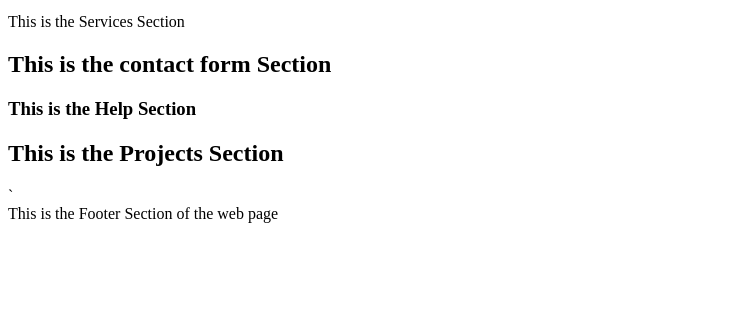
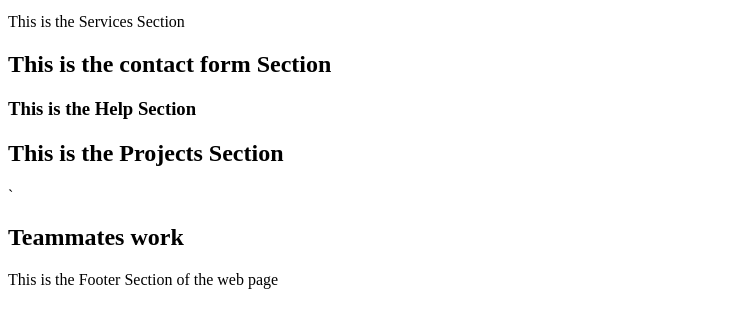
Before and after one commit to Sparky-gg/GitPractice, a plain HTML site: page index.htm in a window 1280 px wide. Shown: the part 101-428 px from the top of the page, without its empty margins (0-732 px from the left). Drawn offline with Linux system fonts and the light colour scheme.

Commit message:
test: Testing merge conflicts

```diff
--- a/index.htm
+++ b/index.htm
@@ -25,6 +25,10 @@
         <h2>This is the Projects Section</h2>`
     </section>
 
+    <section>
+        <h2>Teammates work</h2>
+    </section>
+
     <footer>
         This is the Footer Section of the web page
     </footer>
```
